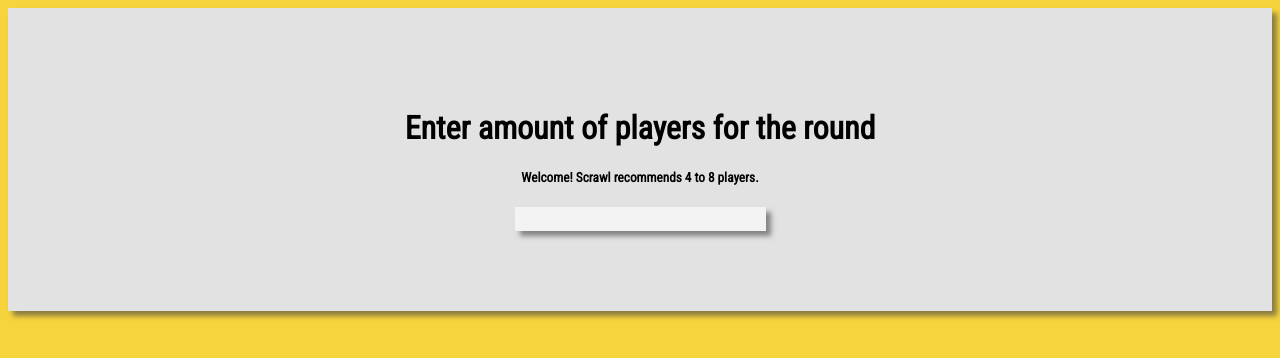
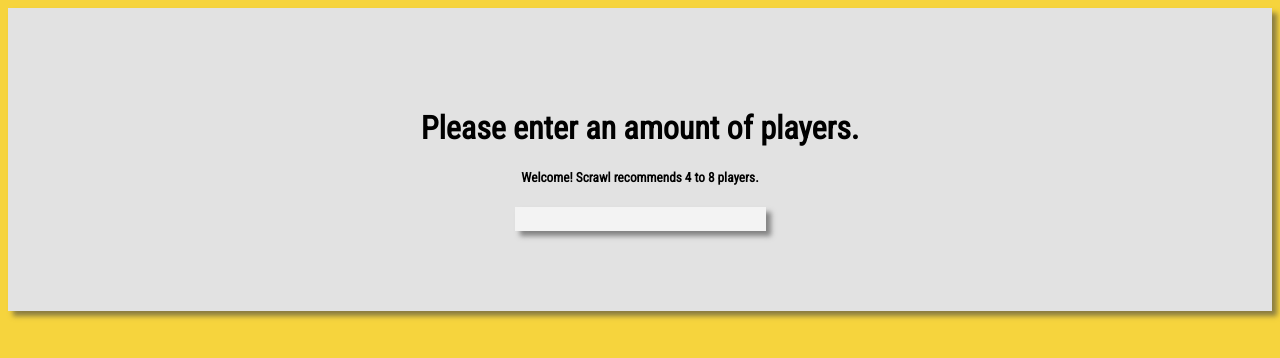
Before and after one commit to Good-Will-Coding/Scrawl-Expansion-App, a React (Create React App) app: page /players in a window 1280 px wide. Shown: the top 358 px of the page. Built offline with nearby package versions, Linux system fonts and the light colour scheme.

Commit message:
updated styles

```diff
--- a/src/components/App.js
+++ b/src/components/App.js
@@ -1,5 +1,5 @@
 import React from "react";
-import { BrowserRouter as Router, Route } from "react-router-dom";
+import { BrowserRouter as Router, Route, Switch, Redirect } from "react-router-dom";
 import MainMenu from "./main_menu/MainMenu";
 import AmountOfPlayers from "./players/AmountOfPlayers";
 import Cards from "./cards/Cards";
@@ -8,12 +8,13 @@
 function App() {
   return (
     <Router>
-      <div>
+      <Switch>
         <Route path="/" exact component={MainMenu} />
         <Route path="/players/" component={AmountOfPlayers} />
         <Route path="/cards/" component={Cards} />
         <Route path="/endofround/" component={EndOfRound} />
-      </div>
+        <Redirect to="/" />
+      </Switch>
     </Router>
   );
 }
--- a/src/components/cards/Cards.js
+++ b/src/components/cards/Cards.js
@@ -7,12 +7,12 @@
 import "../../styles/cards.css";
 
 const Cards = props => {
-  const amountOfPlayers = props.location.state.players.amountOfPlayers || JSON.parse(localStorage.getItem("num_of_players")) ;
+  const amountOfPlayers = props.location.state.players.amountOfPlayers || JSON.parse(localStorage.getItem("num_of_players"));
   let totalPlayers = JSON.parse(localStorage.getItem("players_choice")) || {};
   const newArr = [];
-  // const [playerChoice, setPlayerChoice] = useState({});
   const [playerNum, setPlayerNum] = useState(1);
   const [allCardsChosen, setAllCardsChosen] = useState(false);
+  const [round, setRound] = useState(1);
 
   const createPlayers = () => {
     if (playerNum < 1) {
@@ -36,7 +36,7 @@
       b.splice(index, 1);
       newArr.push(arr);
     }
-    localStorage.setItem("cardsWithRemoved", JSON.stringify(b));
+      localStorage.setItem("cardsWithRemoved", JSON.stringify(b));
     return newArr;
   };
 
@@ -80,8 +80,8 @@
       </div>
     </div>
   ) : (
-    <Scrawl cardsChosen={totalPlayers} />
-  );
+      <Scrawl cardsChosen={totalPlayers} />
+    );
 };
 
 export default Cards;
--- a/src/components/players/AmountOfPlayers.js
+++ b/src/components/players/AmountOfPlayers.js
@@ -28,7 +28,7 @@
     <div>
       <div className="container">
         <div className="main-section">
-          <h1>Enter amount of players for the round</h1>
+          <h1>Please enter an amount of players.</h1>
           <h5>Welcome! Scrawl recommends 4 to 8 players.</h5>
         </div>
         <div className="input-section">
```
